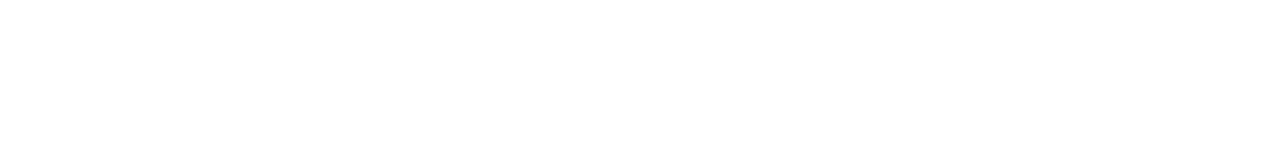
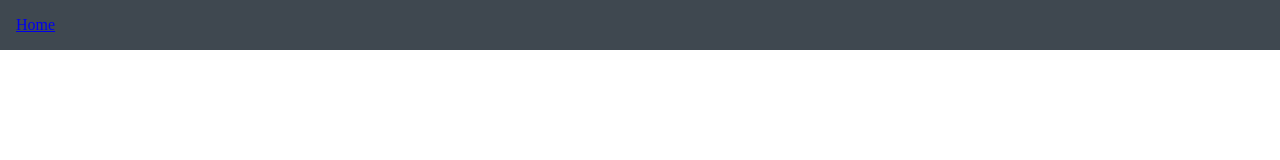
Before and after one commit to AndrewHooten/AndrewHooten.github.io, a plain HTML site: page index.html in a window 1280 px wide. Drawn offline with Linux system fonts and the light colour scheme.

```diff
--- a/index.html
+++ b/index.html
@@ -9,6 +9,10 @@
         <link rel="stylesheet" href="styles.css">
     </head>
     <body>
-
+        <nav>
+            <ul class="flex-container">
+                <li><a href="index.html">Home</a></li>
+            </ul>
+        </nav>
     </body>
 </html>
--- a/styles.css
+++ b/styles.css
@@ -0,0 +1,18 @@
+* {
+    margin:0;
+    padding:0;
+}
+.flex-container {
+    display:flex;
+}
+nav {
+    padding:8px;
+    background-color:rgb(63, 72, 80);
+}
+nav ul {
+    list-style-type: none;
+    padding: 8px;
+}
+li {
+    display:inline-flex;
+}
```
Also changed, not shown: 1 other file.
